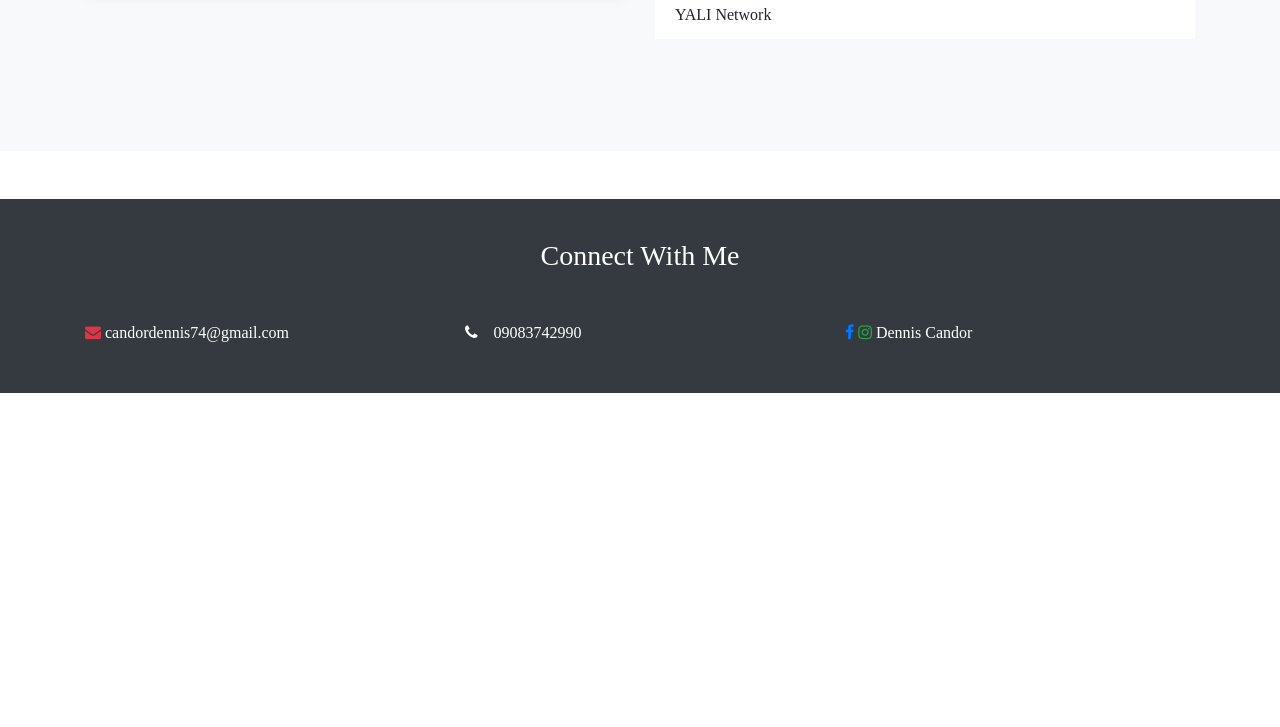
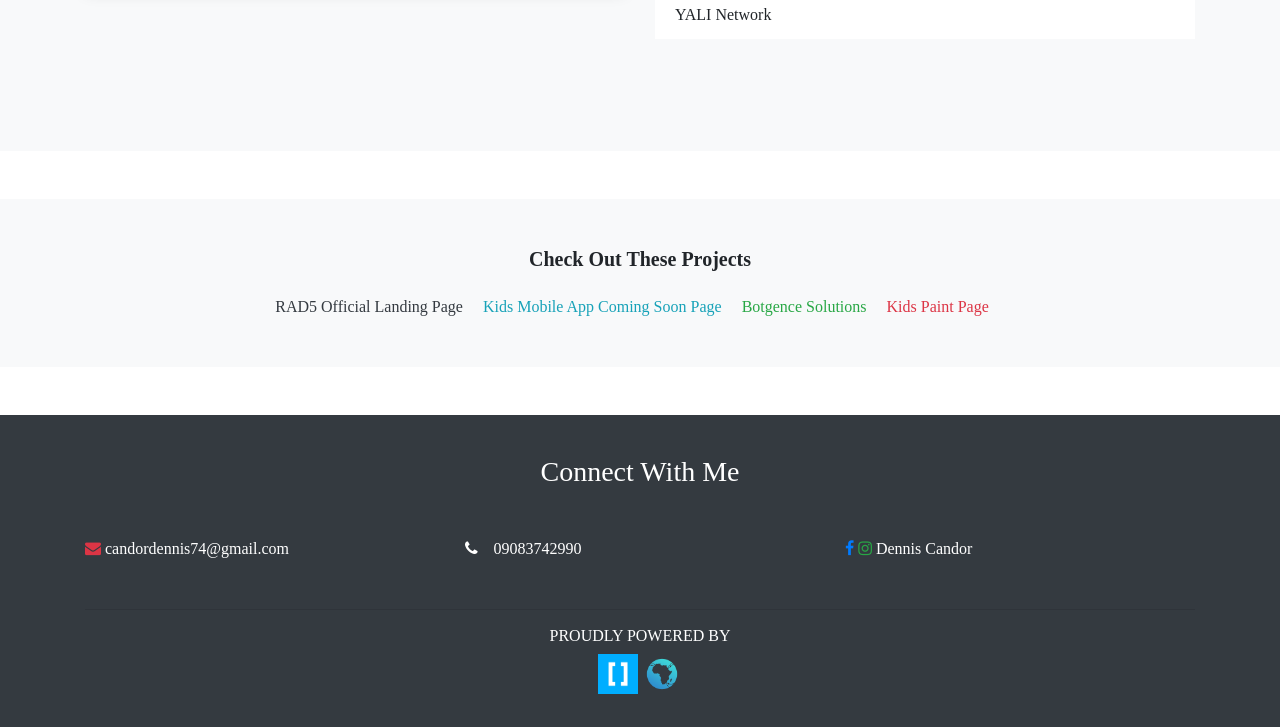
Before and after one commit to Candor-Dennis/stage3-portfolio-task, a plain HTML site: page index.html in a window 1280 px wide. Shown: the part 2910-3637 px from the top of the page. Before the commit the page ends 3303 px from the top, so only its background shows below. Drawn offline with Linux system fonts and the light colour scheme.

Commit message:
Edited index file

```diff
--- a/index.html
+++ b/index.html
@@ -21,7 +21,7 @@
             <!-- nav-section -->
             <div class="">
                 <nav class="navbar navbar-expand-lg">
-                    <a class="navbar-brand text-white" href="#">
+                    <a class="navbar-brand text-white" href="https://internship.zuri.team">
                     <img src="assets/hng-logo.jpg" width="30" height="30" class="d-inline-block align-top" alt="">
                     HNGi8
                      </a>
@@ -240,7 +240,22 @@
     </section>
     <!-- end skill section -->
 
-    <!-- qoute section -->
+
+    <div class="bg-light mt-4 p-5 mb-0">
+        <div class="container">
+            <h5 class="font-weight-bold text-center mb-4">Check Out These Projects</h5>
+            <div class="row">
+                <div class="col-sm-6 col-lg-12 text-center">
+                    <a href="https://academy.rad5.com.ng" target="blank" class="text-dark mr-sm-3">RAD5 Official Landing Page</a>
+                    <a href="https://rad5academy.github.io/KidDash/" target="blank" class="text-info mr-sm-3">Kids Mobile App Coming Soon Page</a>
+                    <a href="https://botgence-soutions.netlify.app/" target="blank" class="text-success mr-sm-3">Botgence Solutions</a>
+                    <a href="https://admrsipspaints.com" target="blank" class="text-danger mr-sm-3">Kids Paint Page</a>
+                </div>
+            </div>
+        </div>
+    </div>
+
+    <!-- footer section -->
 
     <div class="mt-5 bg-dark text-white p-3">
         <div class="container">
@@ -262,9 +277,17 @@
                     </p>
                 </div>
             </div>
+            <hr>
+            <h6 class="mt-3 text-center">PROUDLY POWERED BY</h6>
+            <div class="row text-center">
+                <div class="col-sm-12 mb-3">
+                   <a href="https://zuri.team"> <img src="assets/hng.png" width="40" height="40" class="img-fluid" alt=""></a>
+
+                    <a href="https://internship.zuri.team"><img src="assets/i4g.png" width="40" height="40" class="img-fluid" alt=""></a>
+                </div>
+            </div>
         </div>
     </div>
-
 
 
 
```
Also changed, not shown: assets/hng.png (added), assets/i4g.png (added).
